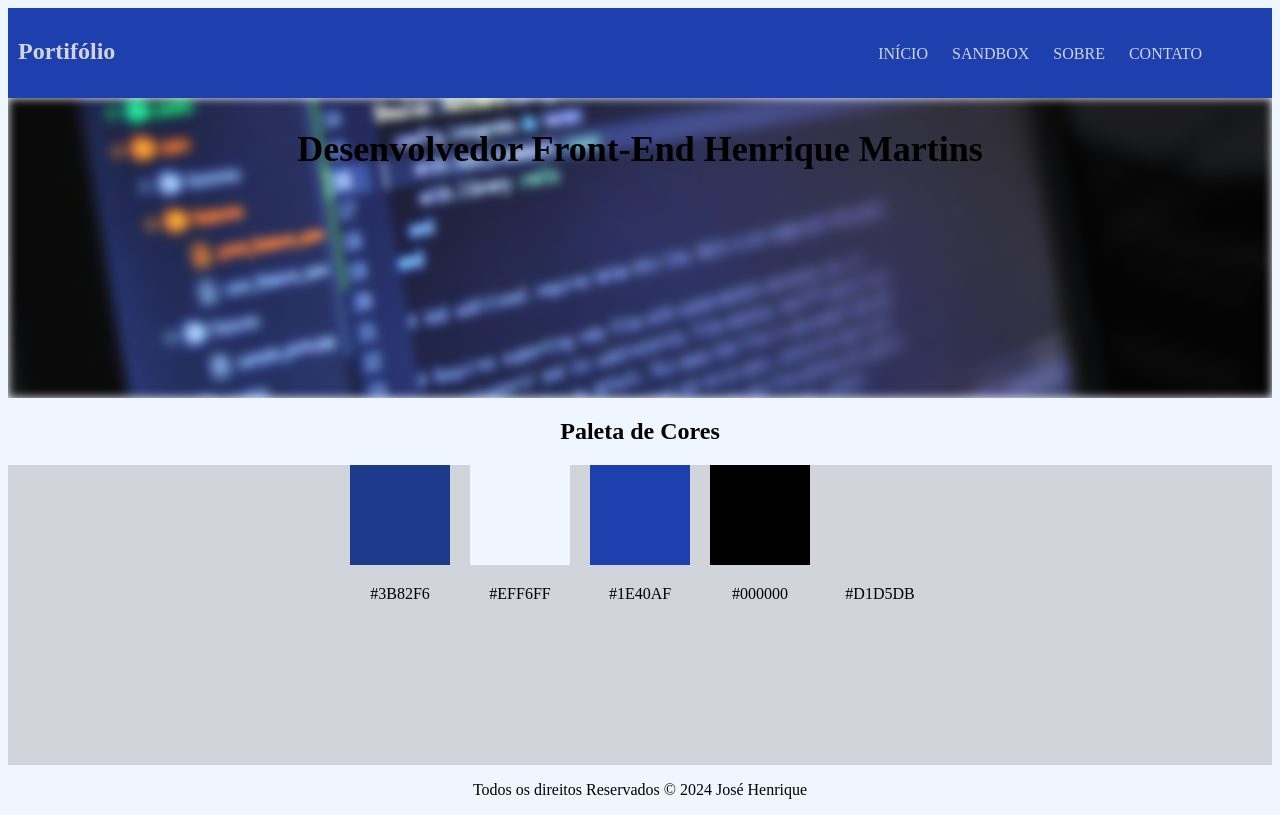
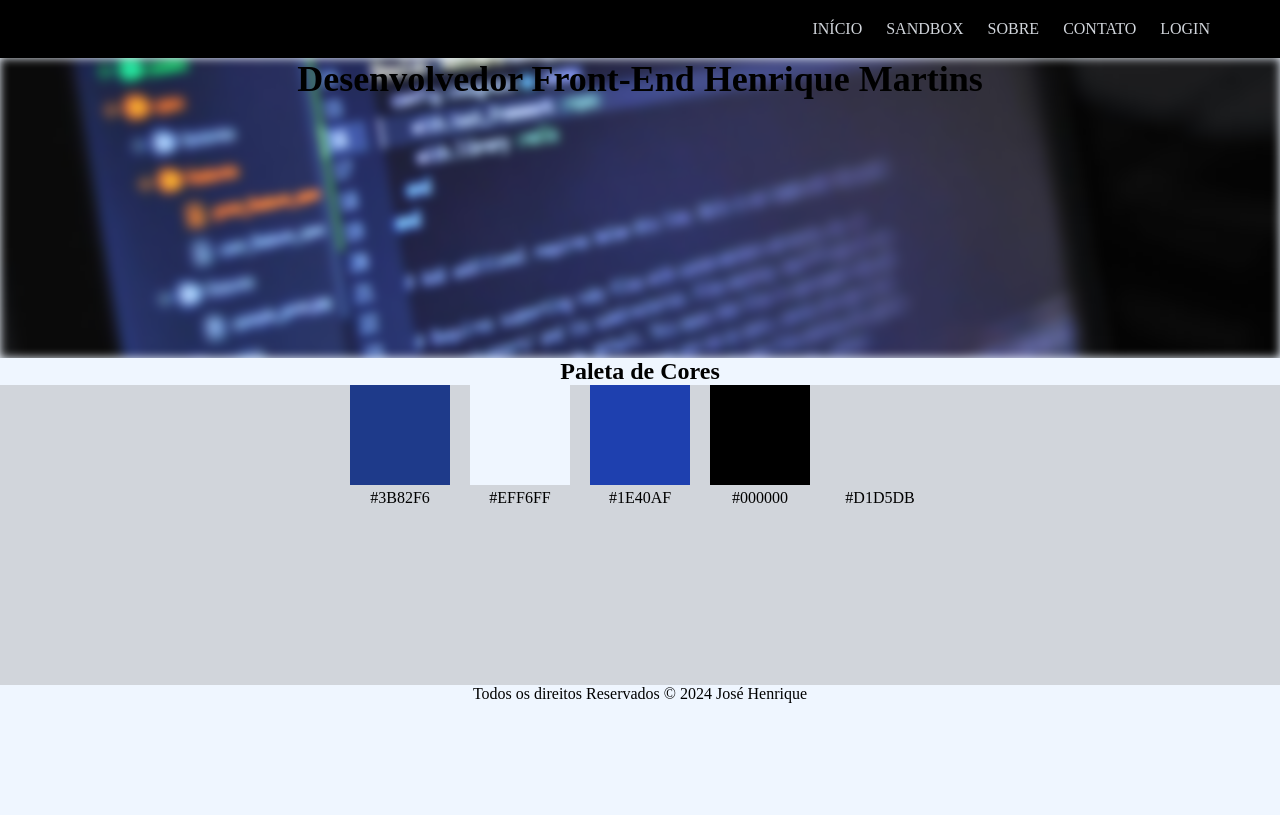
Before and after one commit to HenriqueMart/projeto-web, a plain HTML site: page infraestrutura/page/Home/Portifólio.html in a window 1280 px wide. Drawn offline with Linux system fonts and the light colour scheme.

Commit message:
fix - Navegação: Página de Projeto Individual

```diff
--- a/infraestrutura/assets/css/Portifolio.css
+++ b/infraestrutura/assets/css/Portifolio.css
@@ -2,6 +2,10 @@
 
 var {
 
+}
+
+*{
+    margin: 0;
 }
 
 /*Configuração da Página Completa*/
@@ -46,18 +50,19 @@ coloquei como inline -> uma caixa na frente do Outro*/
 
 /*Navegações*/
 nav{
+    display: block;
     padding: 10px;
     margin: 0;
     outline: 0;
-    border: 0;
-    background-color: #1E40AF;
+    border: o;
+    background-color: #000000;
 }
 
 nav#menu ul{
     list-style: none; /*Esconde o marcador*/
     text-transform: uppercase; /*Maiusculo*/
     position: relative; /*Ficará flutuando fora do caixa*/
-    top: 1px;
+    top:auto;
     text-align: right;
     right: 50px;
 
@@ -67,11 +72,10 @@ nav#menu li{
     display: inline-block; /*Vai ser exibido na mesma linha*/
     padding: 10px; /*Interno do itens*/
     margin: 5 px; /*Fora do itens*/
-
 }
 
 nav#menu li:hover{
-    background-color: #000000;
+    background-color: #EFF6FF;
     transition: 0.7s; /*Transição da animação do Menu*/
     opacity: 80%;
 }
@@ -79,9 +83,10 @@ nav#menu li:hover{
 nav#menu a{
     color:#D1D5DB;
     text-decoration: none;
+    display: block;
 }
 nav#menu a:hover{
-    color: #1E3A8A;
+    color: #000000;
     transition: 0.7s;
 }
 
--- a/infraestrutura/page/Home/Portifólio.html
+++ b/infraestrutura/page/Home/Portifólio.html
@@ -12,12 +12,12 @@
         <header >
 
             <nav id="menu">
-                <h1>Portifólio</h1>
                 <ul>
                     <li><a href="../../../index.html">INÍCIO</a></li>
                     <li><a href="SandBox.html">SandBox</a> </li>
                     <li><a href="#">Sobre</a></li>
                     <li><a href="#">Contato</a></li>
+                    <li><a href="#">login</a></li>
             </nav>
         </header>
 
```
